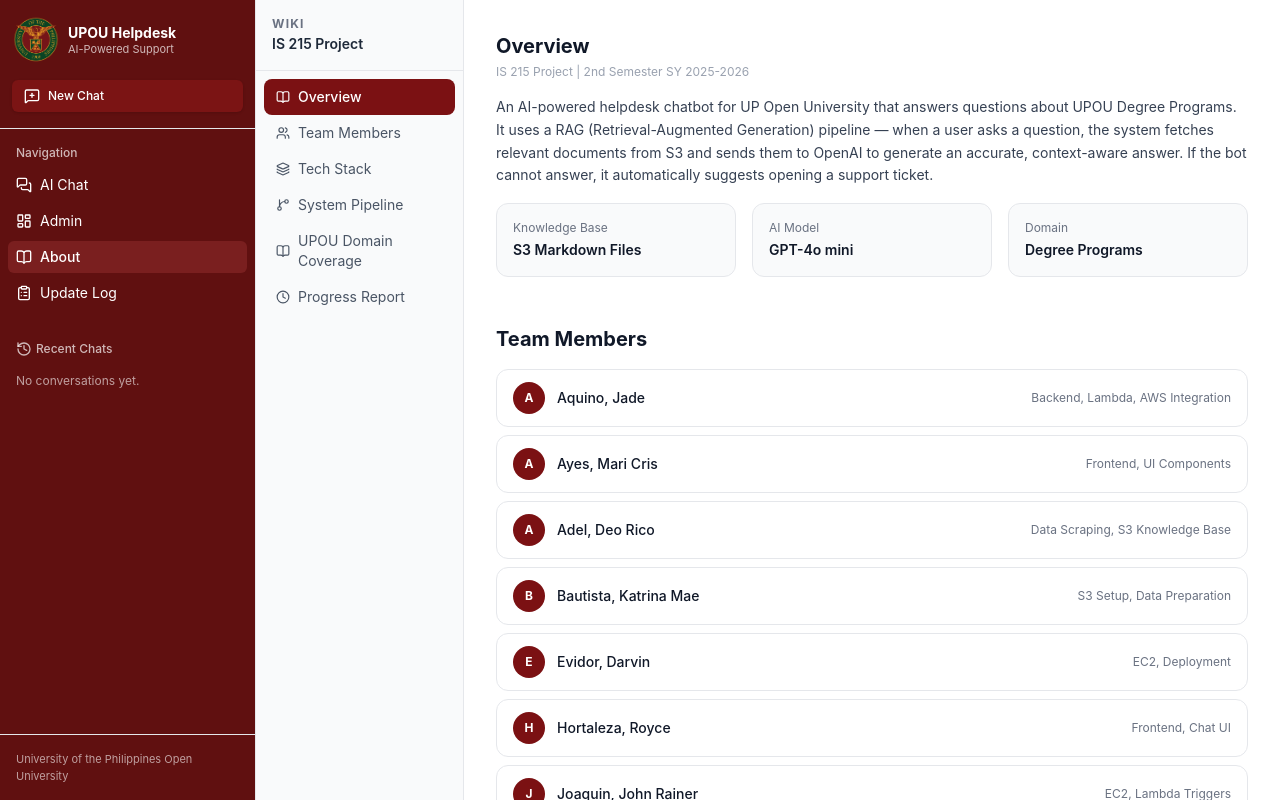
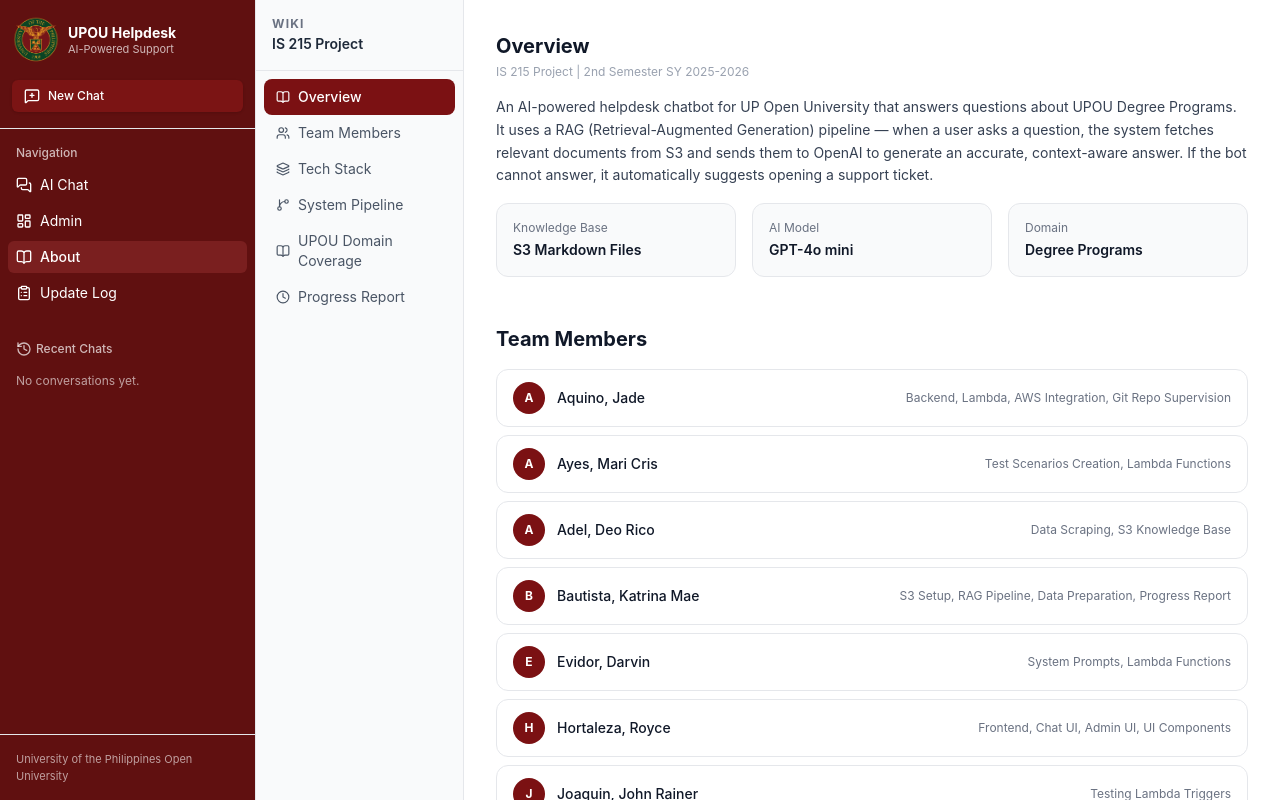
Before and after one commit to roycehorta/IS215_AI_Helpdesk_Assistant_Degree_Programs, a React (Vite) app in the folder frontend/: page /about in a window 1280 px wide. Built offline with nearby package versions, Linux system fonts and the light colour scheme.

Commit message:
Updated About Page Teams.

```diff
--- a/frontend/src/pages/AboutPage.tsx
+++ b/frontend/src/pages/AboutPage.tsx
@@ -12,15 +12,15 @@
 import { useState } from "react";
 
 const TEAM = [
-  { name: "Aquino, Jade",          role: "Backend, Lambda, AWS Integration"         },
-  { name: "Ayes, Mari Cris",       role: "Frontend, UI Components"                  },
-  { name: "Adel, Deo Rico",        role: "Data Scraping, S3 Knowledge Base"         },
-  { name: "Bautista, Katrina Mae", role: "S3 Setup, Data Preparation"               },
-  { name: "Evidor, Darvin",        role: "EC2, Deployment"                          },
-  { name: "Hortaleza, Royce",      role: "Frontend, Chat UI"                        },
-  { name: "Joaquin, John Rainer",  role: "EC2, Lambda Triggers"                     },
-  { name: "Llenado, Daryljade",    role: "Backend, RAG Pipeline, Ticketing"         },
-  { name: "Molina, Yolanda",       role: "Documentation, Testing"                   },
+  { name: "Aquino, Jade",          role: "Backend, Lambda, AWS Integration, Git Repo Supervision" },
+  { name: "Ayes, Mari Cris",       role: "Test Scenarios Creation, Lambda Functions"              },
+  { name: "Adel, Deo Rico",        role: "Data Scraping, S3 Knowledge Base"                      },
+  { name: "Bautista, Katrina Mae", role: "S3 Setup, RAG Pipeline, Data Preparation, Progress Report" },
+  { name: "Evidor, Darvin",        role: "System Prompts, Lambda Functions"                      },
+  { name: "Hortaleza, Royce",      role: "Frontend, Chat UI, Admin UI, UI Components"            },
+  { name: "Joaquin, John Rainer",  role: "Testing Lambda Triggers"                               },
+  { name: "Llenado, Daryljade",    role: "Frontend, UI Components, Ticketing, Prompt Engineering" },
+  { name: "Molina, Yolanda",       role: "Documentation, Testing"                                },
 ];
 
 const TECH_STACK = [
```
